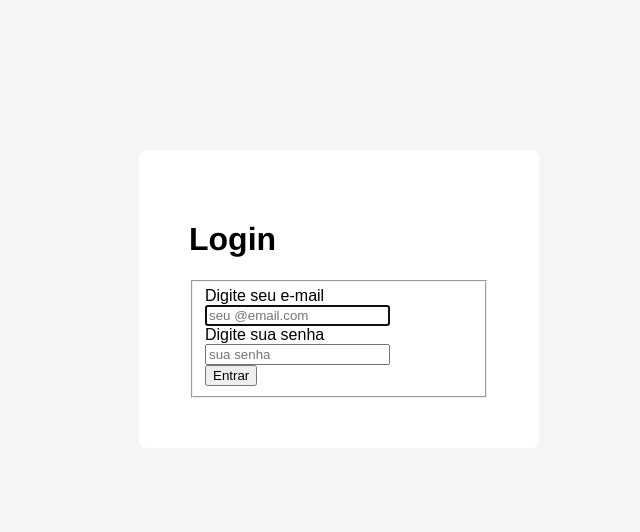
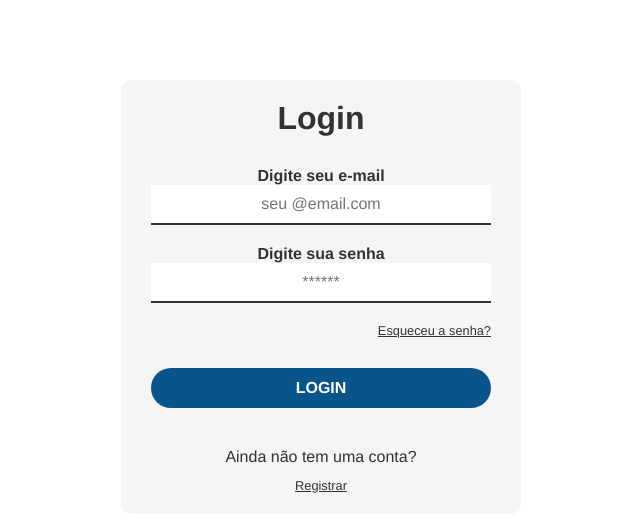
Before and after one commit to Filipe-Ti/Formulario_login, a website: page src/views/index.html in a window 1280 px wide. Shown: the whole page, without its empty margins (319-959 px from the left). Drawn offline with Linux system fonts and the light colour scheme.

Commit message:
Continuacíon del proyecto

```diff
--- a/package.json
+++ b/package.json
@@ -6,6 +6,7 @@
   "dependencies": {
     "express": "^4.17.1",
     "express-handlebars": "^5.0.0",
+    "sequelize": "^6.3.4",
     "sqlite3": "^5.0.0"
   },
   "devDependencies": {
--- a/public/style/style.css
+++ b/public/style/style.css
@@ -1,21 +1,95 @@
-body {
-	font-family: Arial, sans-serif;
-    font-size: 16px;
-    background-color: whitesmoke;
+    /* geral */
+
+*{
+    margin: 0;
+    padding: 0;
+    box-sizing: border-box;
+    font-family: Helvetica;
+    color: #323232;
+    border: none;
 }
 
+  /* textarea:focus, input:focus tira as bordas dos inputs */
+textarea:focus, input:focus {
+    outline: none;
+}
+
+  /* NO a estilizo apenas essa parte especifica e não todo o texto*/
+a {
+    font-size: 0.8rem; /*16 * .8 = x*/
+}
+
+  /* O seletor hover Css destaca a área quando por ela passamos o cursor do Mouse */
+a:hover {
+    color: #08558B;
+}
+
+     /* container login */
+  /* margin-left e margin-right auto centraliza o elemento na Tela
+     margin-top: 10vh coloca a altura do elemento relativo a tela do dispositivo */
+
+#login-container {
+    background-color: #f5f5f5;
+    width: 400px;
+    margin-left: auto;
+    margin-right: auto;
+    padding: 20px 30px;
+    margin-top: 10vh;
+    border-radius: 10px;
+    text-align: center;
+}
+
+   /* formulario */
+  /* padding é o preenchimento */
+
 form {
-    background-color: white;
+    margin-top: 30px;
+    margin-bottom: 40px;
+}
 
-    margin-top: 150px;
-    margin-left: 450px;
-    padding: 50px; /*padding é o preenchimento*/
+label, input {
+    display: block;
+    width: 100%;
+    text-align: center;
+}
 
-    border-radius: 0.5rem;
-    max-width: 300px;
+label {
+    font-weight: bold;
+}
 
- }
+input {
+    border-bottom: 2px solid #323232;
+    padding: 10px;
+    font-size: 1rem;
+    margin-bottom:  20px;
+}
 
- h1 {
-     font-family: "Helvetica Neue", sans-serif;
- }
+#forgot-pass {
+    text-align: right;
+    display: block;
+}
+
+/* text-transform: uppercase transforma em Maiúscula */
+input[type="submit"] {
+    text-align: center;
+    text-transform: uppercase;
+    font-weight: bold;
+    border: none;
+    height: 40px;
+    border-radius: 20px;
+    margin-top: 30px;
+    color: #FFF;
+    background-color: #08558B;
+    cursor: pointer;
+}
+
+input[type="submit"]:hover {
+    background-color: #1B223C;
+    transition: 0.5s;
+}
+
+  /* register-container */
+
+#register-container p {
+    margin-bottom: 10px;
+}
--- a/src/views/index.html
+++ b/src/views/index.html
@@ -1,34 +1,29 @@
 <!DOCTYPE html>
-<html lang="pt_br">
+<html lang="pt_BR">
 <head>
   <meta charset="UTF-8">
   <meta name="viewport" content="width=device-width, initial-scale=1.0">
-  <Link rel= "stylesheet" href="/style/style.css"/>
-  <title>Formulário de Login e Cadastro</title>
+
+  <title>Tela de Login</title>
+
+  <link rel="stylesheet" href="/public/style/style.css"/>
 </head>
 <body>
-  <form>
-
+  <div id="login-container">
     <h1>Login</h1>
-
-    <fieldset>
-      <div class="field-group">
-        <div class="field">
-          <label for="email">Digite seu e-mail</label>
-          <input id="email" name="email" placeholder="seu @email.com"
+    <form action="">
+      <label for="email">Digite seu e-mail</label>
+          <input type="email" name="email" id="email" placeholder="seu @email.com" autocomplete="off"
           autofocus type="email" required="required">
-        </div>
-        <div>
-          <label for="senha">Digite sua senha</label>
-         <input id="senha" name="senha" required="required"
-         type="password" placeholder="sua senha">
-        </div>
-        <div>
-         <button type="submit">Entrar</button>
-        </div>
-      </div>
-    </fieldset>
-  </form>
-  <script src="index.js"></script>
+          <label for="password">Digite sua senha</label>
+          <input type="password" name="password" id="password" placeholder="******" required="required">
+          <a href="#" id="forgot-pass">Esqueceu a senha?</a>
+          <input type="submit" value="Login">
+    </form>
+    <div id="register-container">
+      <p>Ainda não tem uma conta?</p>
+      <a href="#">Registrar</a>
+    </div>
+  </div>
 </body>
 </html>
```
Also changed, not shown: src/database/db.js (+39 -1 lines), src/server.js (line endings or trailing spaces), 1 other file.
